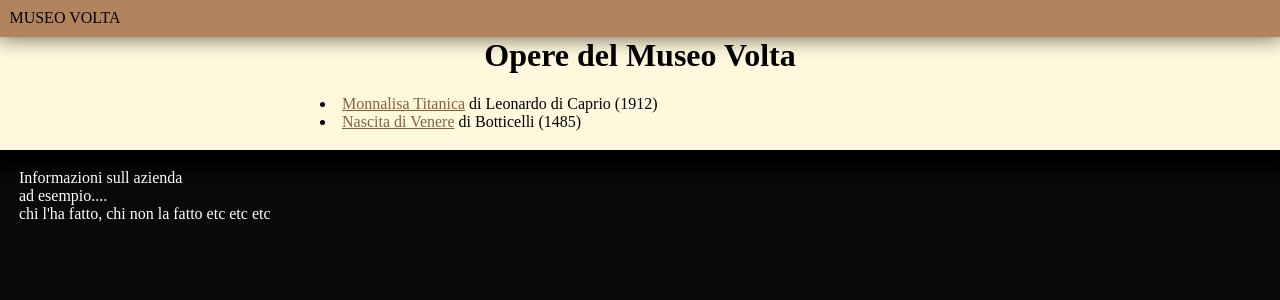
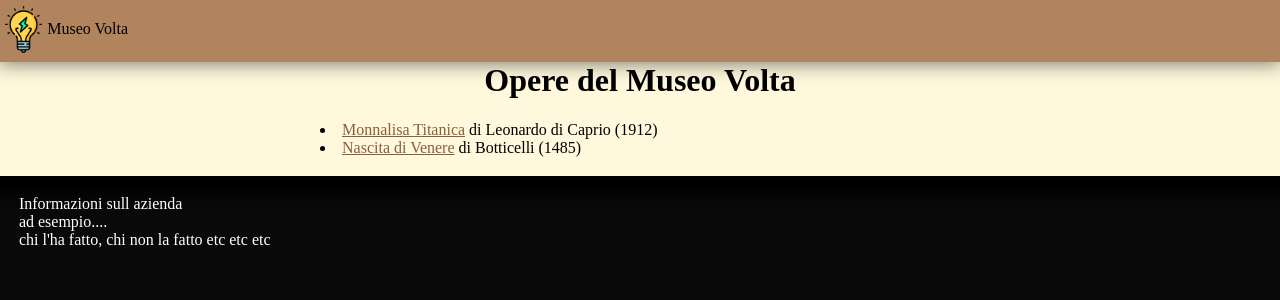
Before and after one commit to Bachk6/Progetto-Volta, a Django app: page /home/ in a window 1280 px wide. Shown: the top 300 px of the page. Run offline with Django 5.2, Linux system fonts and the light colour scheme; data comes from the database, SQL or seed files in the repository.

Commit message:
migliorato lo stile

```diff
--- a/media/frontend/general.css
+++ b/media/frontend/general.css
@@ -8,9 +8,13 @@ body{
 header{
     position: sticky;
     top:0;
+    height: 1.25cm;
     background-color:   #b1845d;
     box-shadow: 0 0 0.5cm 0.06cm #0008;
-    padding: 0.25cm;
+    padding-bottom:0.25cm;
+    padding-top:0.15cm;
+    align-items: center;
+    display: flex;
 }
 .containerdiv{
     background-color: rgb(255, 248, 221);
@@ -59,3 +63,9 @@ a:hover{
     margin: 0;
     border: 0;
 }
+
+.imgicon{
+    position: relative;
+    height: 100%;
+    width: auto;
+}
--- a/sitomuseo/templates/base.html
+++ b/sitomuseo/templates/base.html
@@ -6,7 +6,7 @@
     <link rel="stylesheet" href="/media/frontend/general.css">
 </head>
 <body>
-    <header>MUSEO VOLTA</header>
+    <header><img class="imgicon" src="/media/media/imgsrc/lampada.png">Museo Volta</header>
     <div class="containerdiv">
     <h1>{%block title %}{%endblock%}</h1>
     <div class="centerdiv">
```
Also changed, not shown: media/media/imgsrc/lampada.png (added).
